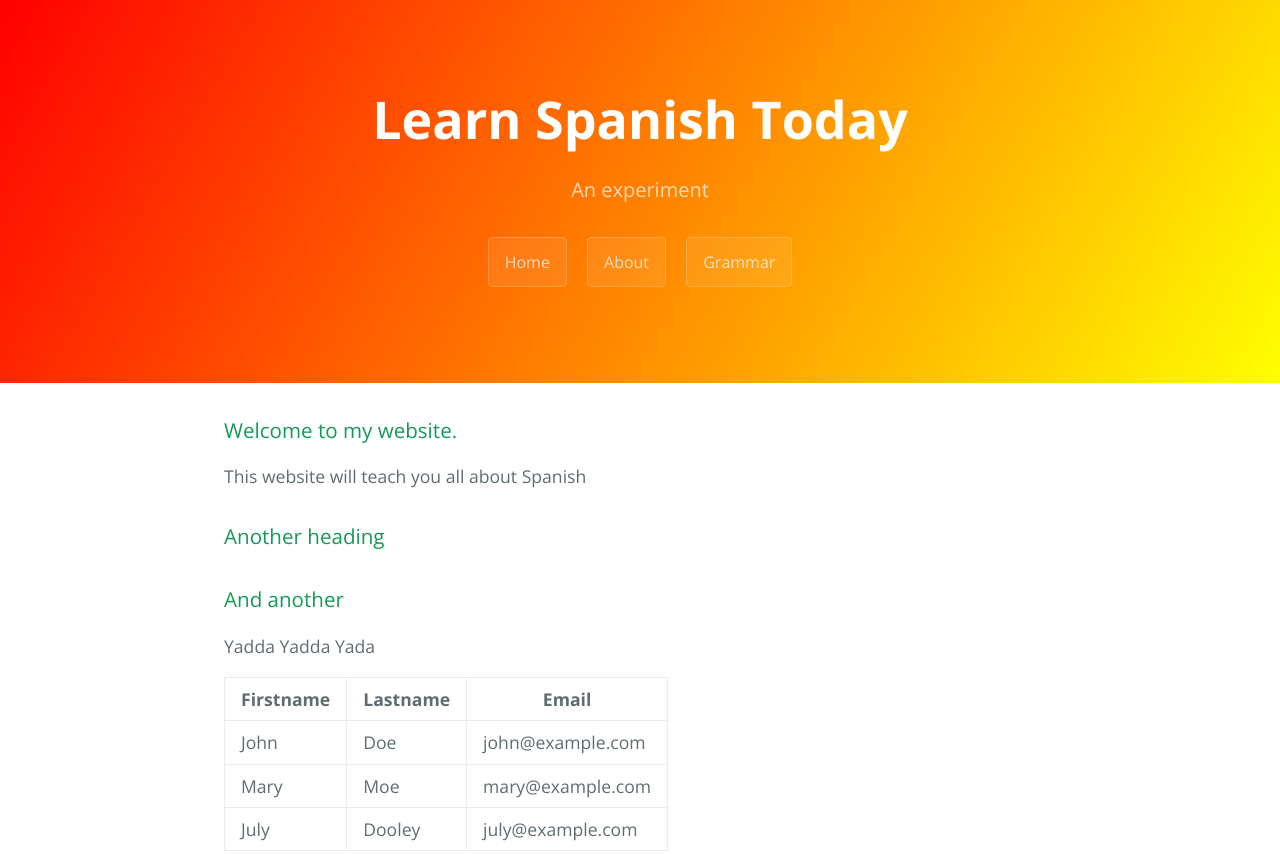
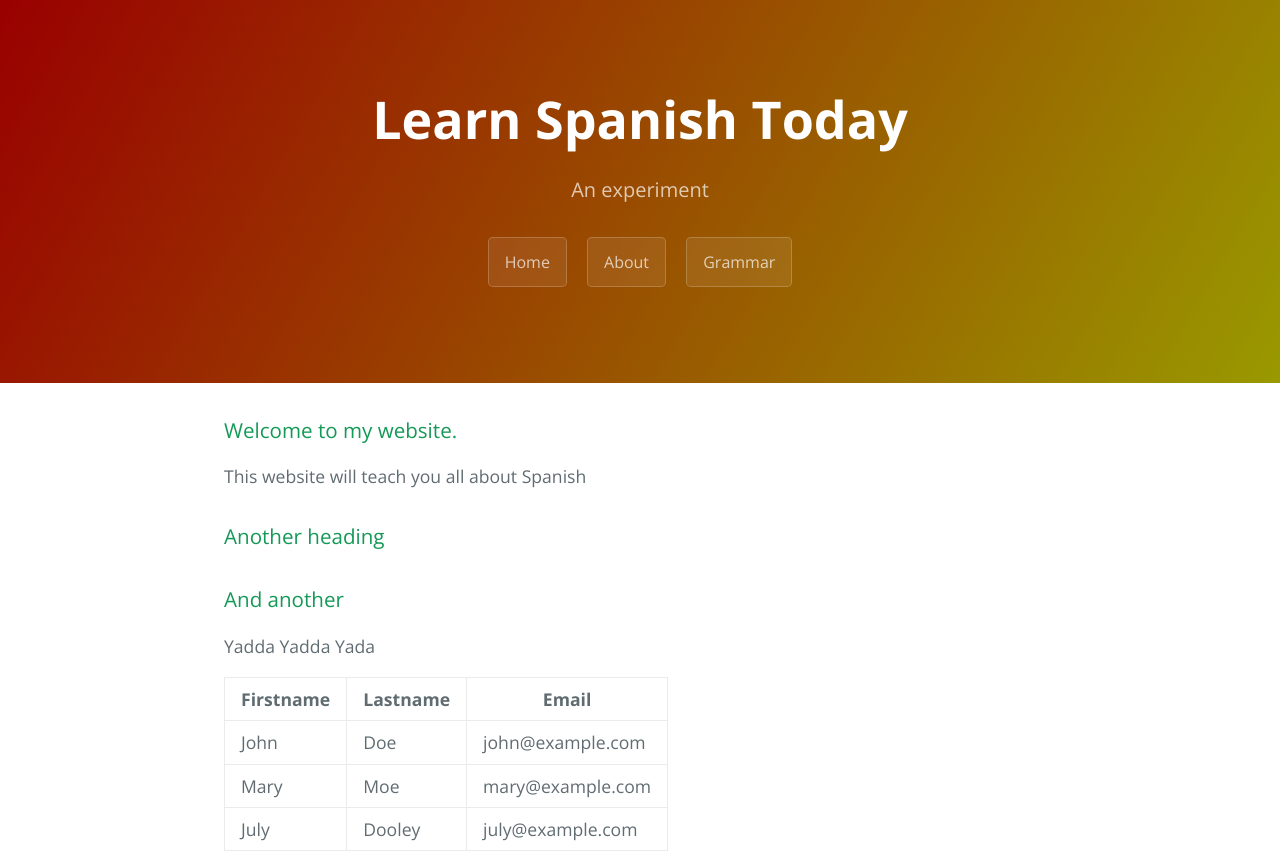
Before and after one commit to mibarge/mibarge.github.io, a plain HTML site: page index.html in a window 1280 px wide. Shown: the top 854 px of the page. Drawn offline with nearby package versions, Linux system fonts and the light colour scheme.

Commit message:
Update stylesheet.css

```diff
--- a/stylesheets/stylesheet.css
+++ b/stylesheets/stylesheet.css
@@ -57,7 +57,7 @@ a {
   color: #fff;
   text-align: center;
   background-color: #159957;
-  background-image: linear-gradient(120deg, #ff0000, #ffff00); }
+  background-image: linear-gradient(120deg, #990000, #999900); }
 
 @media screen and (min-width: 64em) {
   .page-header {
```
